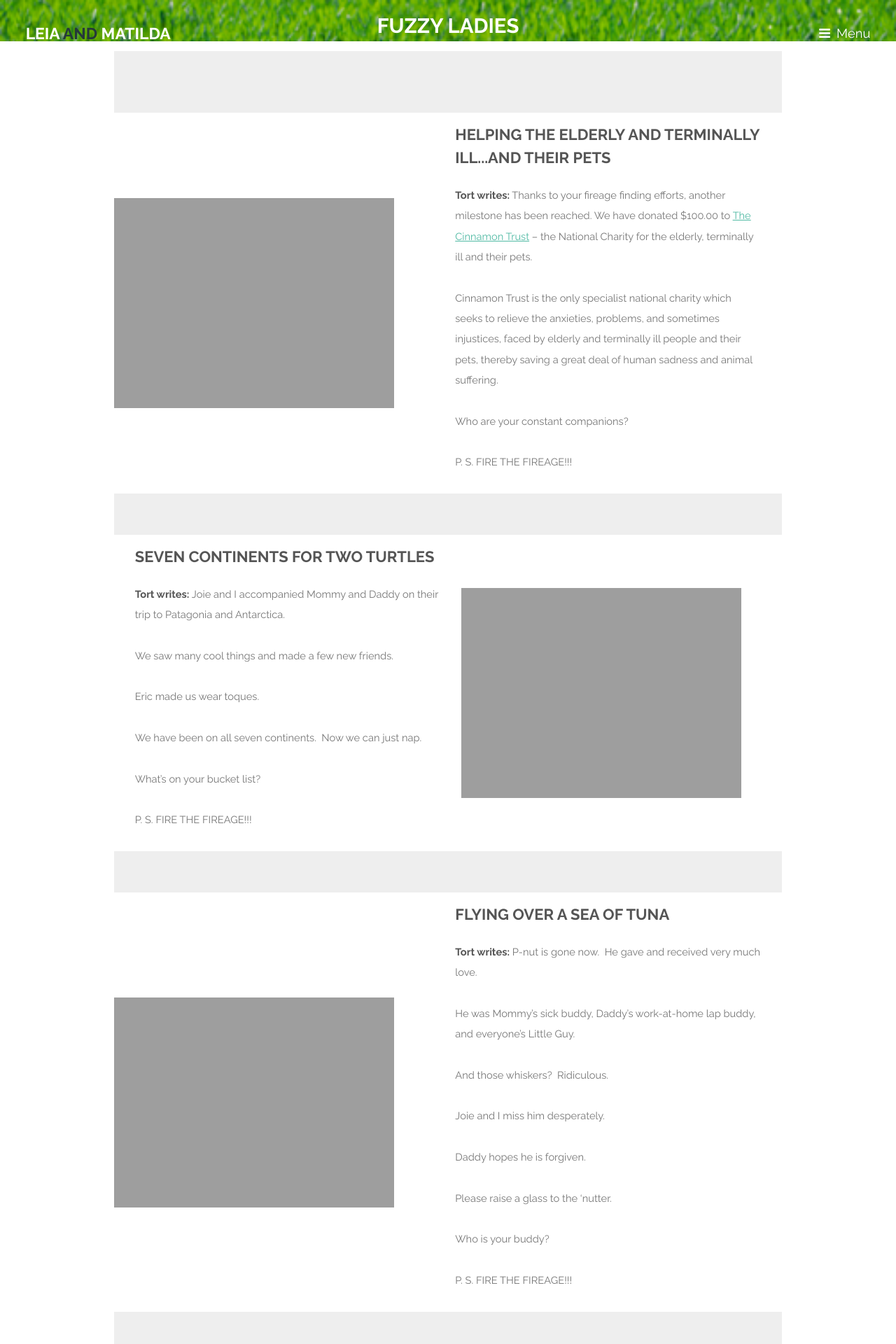
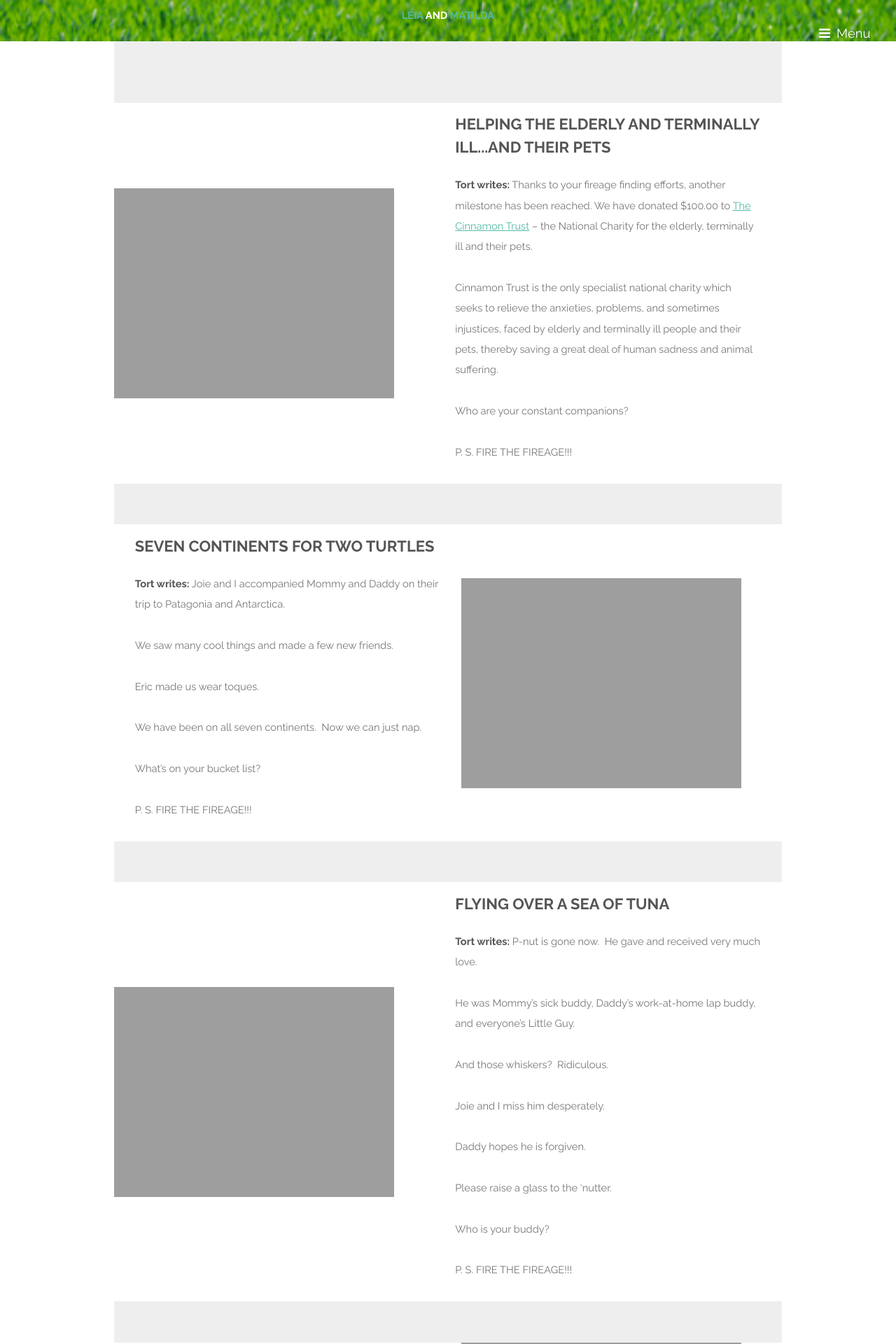
Before and after one commit to jaypalexa/leia-and-matilda, a Jekyll site: the page built from index.md, in a window 1280 px wide. Shown: the top 1920 px of the page at 70% size. Built offline with Jekyll 4.4.1, drawn with Linux system fonts in a browser that asks for light colours.

Commit message:
Header changes.

```diff
--- a/_layouts/default.html
+++ b/_layouts/default.html
@@ -17,7 +17,7 @@
   <body class="landing">
     <!-- Header -->
     <header id="header" class="alt">
-      <h1><a href="{{ site.url }}{{ site.baseurl }}/">Leia <strong>and</strong> Matilda</a></h1>
+      <!-- <h1><a href="{{ site.url }}{{ site.baseurl }}/">Leia <strong>and</strong> Matilda</a></h1> -->
       <a href="#nav">Menu</a>
     </header>
     <!-- Nav -->
--- a/assets/css/main.css
+++ b/assets/css/main.css
@@ -4029,7 +4029,7 @@
 
 			#banner {
 				/* padding: 11em 0 9em 0; */
-				padding: 1em 0 0 0;
+				padding: 1em 0 1em 0;
 			}
 
 		}
@@ -4038,7 +4038,7 @@
 
 			#banner {
 				/* padding: 9em 0 7em 0; */
-				padding: 1em 0 0 0;
+				padding: 1em 0 1em 0;
 			}
 
 				#banner h2 {
@@ -4051,7 +4051,7 @@
 
 			#banner {
 				/* padding: 8em 2em 6em 2em; */
-				padding: 1em 2em 0 2em;
+				padding: 1em 2em 1em 2em;
 			}
 
 		}
@@ -4060,7 +4060,7 @@
 
 			#banner {
 				/* padding: 5em 2em 3em 2em; */
-				padding: 1em 2em 0 2em;
+				padding: 1em 2em 1em 2em;
 			}
 
 				#banner h2 {
@@ -4081,7 +4081,7 @@
 
 			#banner {
 				/* padding: 5em 2em 3em 2em; */
-				padding: 1em 2em 0 2em;
+				padding: 1em 2em 1em 2em;
 			}
 
 				#banner .icon {
```
Also changed, not shown: other parts of _layouts/default.html (+2 -1 lines).
